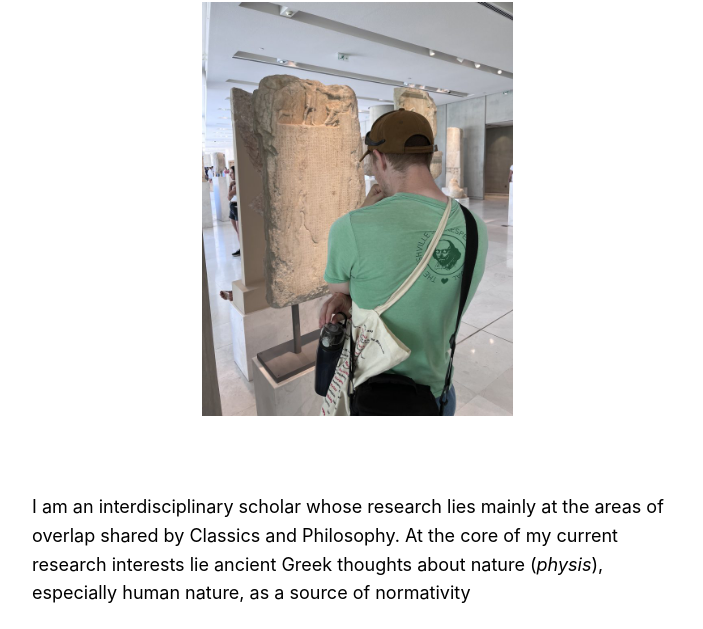
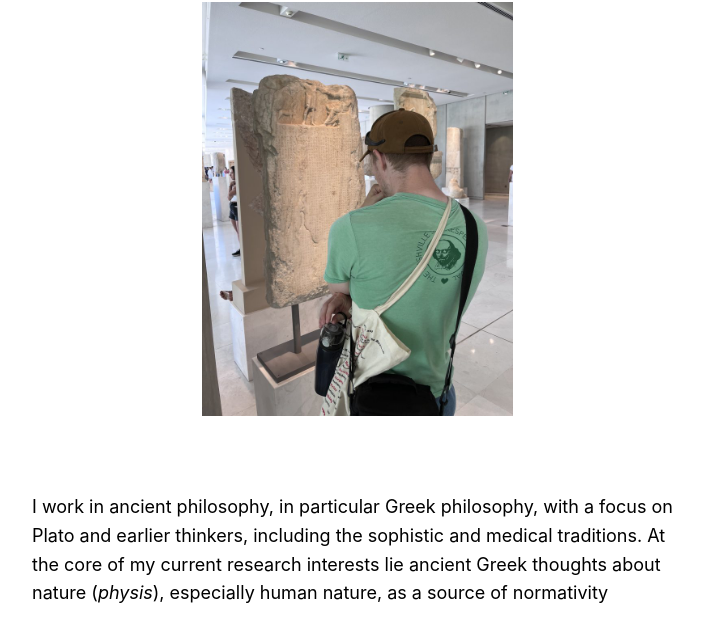
Before and after one commit to luke-lea/luke-lea.github.io, a plain HTML site: page research/index.html in a window 1280 px wide. Shown: the part 135-764 px from the top of the page, without its empty margins (283-986 px from the left). Drawn offline with Linux system fonts and the light colour scheme.

Commit message:
Update index.html
Edit of first research sentence in accordance with KMV's suggestion

```diff
--- a/research/index.html
+++ b/research/index.html
@@ -56,7 +56,7 @@ img.emoji {
 
 
 
-<p>I am an interdisciplinary scholar whose research lies mainly at the areas of overlap shared by Classics and Philosophy. At the core of my current research interests lie ancient Greek thoughts about nature (<em>physis</em>), especially human nature, as a source of normativity</p>
+<p>I work in ancient philosophy, in particular Greek philosophy, with a focus on Plato and earlier thinkers, including the sophistic and medical traditions. At the core of my current research interests lie ancient Greek thoughts about nature (<em>physis</em>), especially human nature, as a source of normativity</p>
 <p>My <strong>dissertation</strong>, &#8220;Nature and Justice in Plato&#8217;s <em>Republic </em>and Antiphon&#8217;s <em>On Truth</em>&#8221; is concerned with the relationship between nature (<em>physis</em>) and justice (<em>dikaiosynē</em>) in two philosophical texts from Classical Greece. It argues that both texts turn to <em>physis </em>as a standard for evaluating the goodness of justice, but that they come to opposite conclusions. For Antiphon, human <em>physis </em>determines justice as something disadvantageous to its practitioner. Plato meets this line of thought head-on, resting his demonstration that the just life leads to the greatest happiness and pleasure available to human beings on his own theory of human <em>physis</em>.</p>
 <p class="has-text-align-center">
 
```
